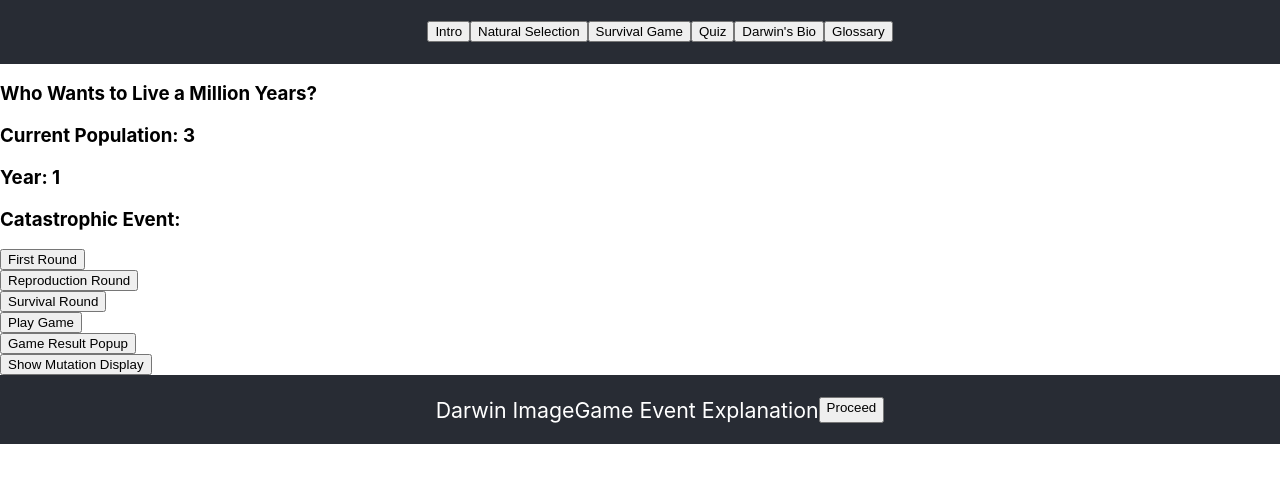
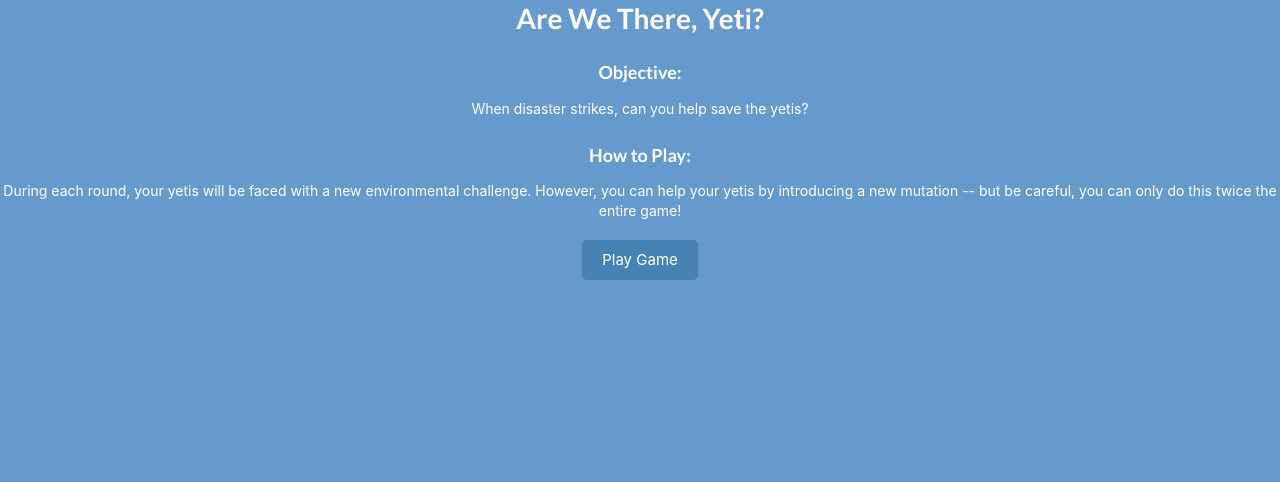
Before and after one commit to kurzbird/darwin-game, a React (Create React App) app: page / in a window 1280 px wide. Shown: the top 482 px of the page. Built offline with nearby package versions, Linux system fonts and the light colour scheme; the HTML template or start-up script is replaced by a standard one.

Commit message:
Added pages and button css

```diff
--- a/package.json
+++ b/package.json
@@ -34,5 +34,8 @@
       "last 1 firefox version",
       "last 1 safari version"
     ]
+  },
+  "devDependencies": {
+    "react-router-dom": "^6.4.2"
   }
 }
--- a/public/index.html
+++ b/public/index.html
@@ -1,20 +1,20 @@
 <!DOCTYPE html>
 <html lang="en">
+
 <head>
   <meta charset="utf-8" />
   <link rel="icon" href="%PUBLIC_URL%/favicon.ico" />
   <meta name="viewport" content="width=device-width, initial-scale=1" />
   <meta name="theme-color" content="#000000" />
-    <meta
-      name="description"
-      content="Web site created using create-react-app"
-    />
+  <meta name="description" content="Web site created using create-react-app" />
   <link rel="apple-touch-icon" href="%PUBLIC_URL%/logo192.png" />
   <!--
       manifest.json provides metadata used when your web app is installed on a
       user's mobile device or desktop. See https://developers.google.com/web/fundamentals/web-app-manifest/
     -->
   <link rel="manifest" href="%PUBLIC_URL%/manifest.json" />
+  <link rel="stylesheet" href="https://cdnjs.cloudflare.com/ajax/libs/semantic-ui/2.5.0/semantic.min.css" />
+
   <!--
       Notice the use of %PUBLIC_URL% in the tags above.
       It will be replaced with the URL of the `public` folder during the build.
@@ -26,6 +26,7 @@
     -->
   <title>React App</title>
 </head>
+
 <body>
   <noscript>You need to enable JavaScript to run this app.</noscript>
   <div id="root"></div>
@@ -40,4 +41,5 @@
       To create a production bundle, use `npm run build` or `yarn build`.
     -->
 </body>
+
 </html>
--- a/src/App.css
+++ b/src/App.css
@@ -2,9 +2,6 @@
     display: flex;
     flex-direction: column;
     text-align: center;
+    background-color: #6699CC;
+    color: white;
 }
-
-.App .footer {
-    display: flex;
-    align-items: flex-end;
-}
--- a/src/App.js
+++ b/src/App.js
@@ -3,23 +3,19 @@ import Footer from './components/Footer';
 import NavigationBar from './components/NavigationBar';
 import Game from './components/Game';
 
+import { BrowserRouter, Routes, Route } from 'react-router-dom';
+import StartPage from './pages/StartPage';
+import Error from './pages/Error';
+
 function App() {
   return (
-    <section>
-      <div className="App">
-        <header className="nav-bar">
-          <NavigationBar></NavigationBar>
-        </header>
-      </div>
-
-      <div>
-        <Game></Game>
-      </div>
-
-      <div className="footer">
-        <Footer></Footer>
-      </div>
-    </section>
+    <BrowserRouter>
+      <Routes>
+        <Route path='/' element={<StartPage />} />
+        <Route path='/game' element={<Game />} />
+        <Route path='*' element={<Error />} />
+      </Routes>
+    </BrowserRouter>
   );
 }
 
--- /dev/null
+++ b/src/components/Button.js
@@ -0,0 +1,26 @@
+import React from 'react'
+import PropTypes from 'prop-types'
+
+const Button = ({ color, text, onClick }) => {
+    return (
+        <button
+            onClick={onClick}
+            style={{ backgroundColor: color }}
+            className='btn'
+        >
+            {text}
+        </button>
+    )
+}
+
+Button.defaultProps = {
+    color: 'steelblue',
+}
+
+Button.propTypes = {
+    text: PropTypes.string,
+    color: PropTypes.string,
+    onClick: PropTypes.func,
+}
+
+export default Button;
--- a/src/components/Game.js
+++ b/src/components/Game.js
@@ -4,6 +4,7 @@ import traits from "../data/traits.json";
 import survivalChance from "../data/survivalChance.json";
 import MutationDisplay from "./MutationDisplay";
 import GameResult from "./GameResult";
+import Button from "./Button";
 
 // function Game() {
 //     const [page, setPage] = useState(0);
@@ -195,19 +196,19 @@ const Game = () => {
 
     return (
         <section>
-            <h1>Who Wants to Live a Million Years?</h1>
+            <h1>Are We There, Yeti?</h1>
             <h3>Current Population: {popCount}</h3>
             <h3>Year: {years}</h3>
             <h3>Catastrophic Event: {catastrophe}</h3>
-            <button onClick={firstRound}>First Round</button>
-            <button onClick={reproductionRound}>Reproduction Round</button>
-            <button onClick={survivalRound}>Survival Round</button>
-            <button onClick={playGame}>Play Game</button>
-            <button onClick={() => setEndGame(true)}>Game Result Popup</button>
+            <Button text="First Round" onClick={firstRound}/>
+            <Button text="Reproduction Round" onClick={reproductionRound}/>
+            <Button text="Survival Round" onClick={survivalRound}/>
+            <Button text="Simulate Full Game" onClick={playGame} />
+            <Button text="Game Result Popup" onClick={() => setEndGame(true)}/>
             <GameResult trigger={endGame} setTrigger={setEndGame}>
                 <h3>Game Over!</h3>
             </GameResult>
-            <button onClick={openDisplay}>Show Mutation Display</button>
+            <Button text="Show Mutation Display" onClick={openDisplay}/>
             <div>
                 {showMutationDisplay && <MutationDisplay genePool={randomMutations}></MutationDisplay>}
             </div>
--- a/src/index.css
+++ b/src/index.css
@@ -5,9 +5,42 @@ body {
     sans-serif;
   -webkit-font-smoothing: antialiased;
   -moz-osx-font-smoothing: grayscale;
+
+  display: flex;
+  flex-direction: column;
+  text-align: center;
+  background-color: #6699CC;
+  color: white;
 }
 
 code {
   font-family: source-code-pro, Menlo, Monaco, Consolas, 'Courier New',
     monospace;
 }
+
+.btn {
+  display: inline-block;
+  background: steelblue;
+  color: #fff;
+  border: none;
+  padding: 10px 20px;
+  margin: 5px;
+  border-radius: 5px;
+  cursor: pointer;
+  text-decoration: none;
+  font-size: 15px;
+  font-family: inherit;
+}
+
+.btn:focus {
+  outline: none;
+}
+
+.btn:active {
+  transform: scale(0.98);
+}
+
+.btn-block {
+  display: block;
+  width: 100%;
+}
--- /dev/null
+++ b/src/pages/Error.js
@@ -0,0 +1,13 @@
+import { Link } from 'react-router-dom';
+
+const Error = () => {
+    return (
+        <section>
+            <h2>Error</h2>
+            <p>Page Not Found</p>
+            <Link to='/' className="btn">Return to Start Page</Link>
+        </section>
+    )
+}
+
+export default Error;
--- /dev/null
+++ b/src/pages/StartPage.js
@@ -0,0 +1,21 @@
+import { Link } from 'react-router-dom';
+
+const StartPage = () => {
+    return (
+        <section className="home">
+            <div>
+                <h1>Are We There, Yeti?</h1>
+                <h3>Objective:</h3>
+                <p>When disaster strikes, can you help save the yetis?</p>
+                <h3>How to Play:</h3>
+                <p>During each round, your yetis will be faced with a new environmental challenge.
+                    However, you can help your yetis by introducing a new mutation -- but be careful,
+                    you can only do this twice the entire game!
+                </p>
+                <Link to='/game' className="btn">Play Game</Link>
+            </div>
+        </section>
+    )
+}
+
+export default StartPage;
```
Also changed, not shown: 1 other file (tests, documents, lock files or other folders). Lines whose indentation alone changed are shown as unchanged.
